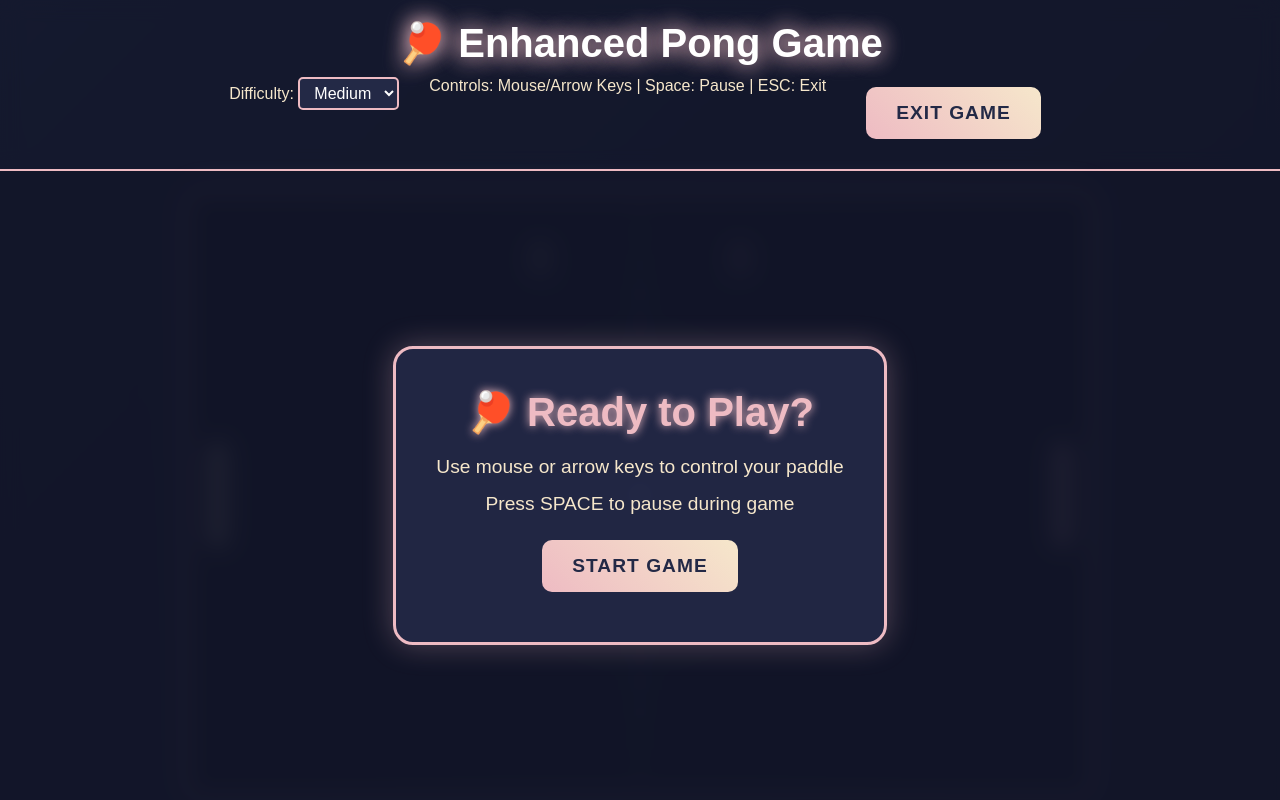
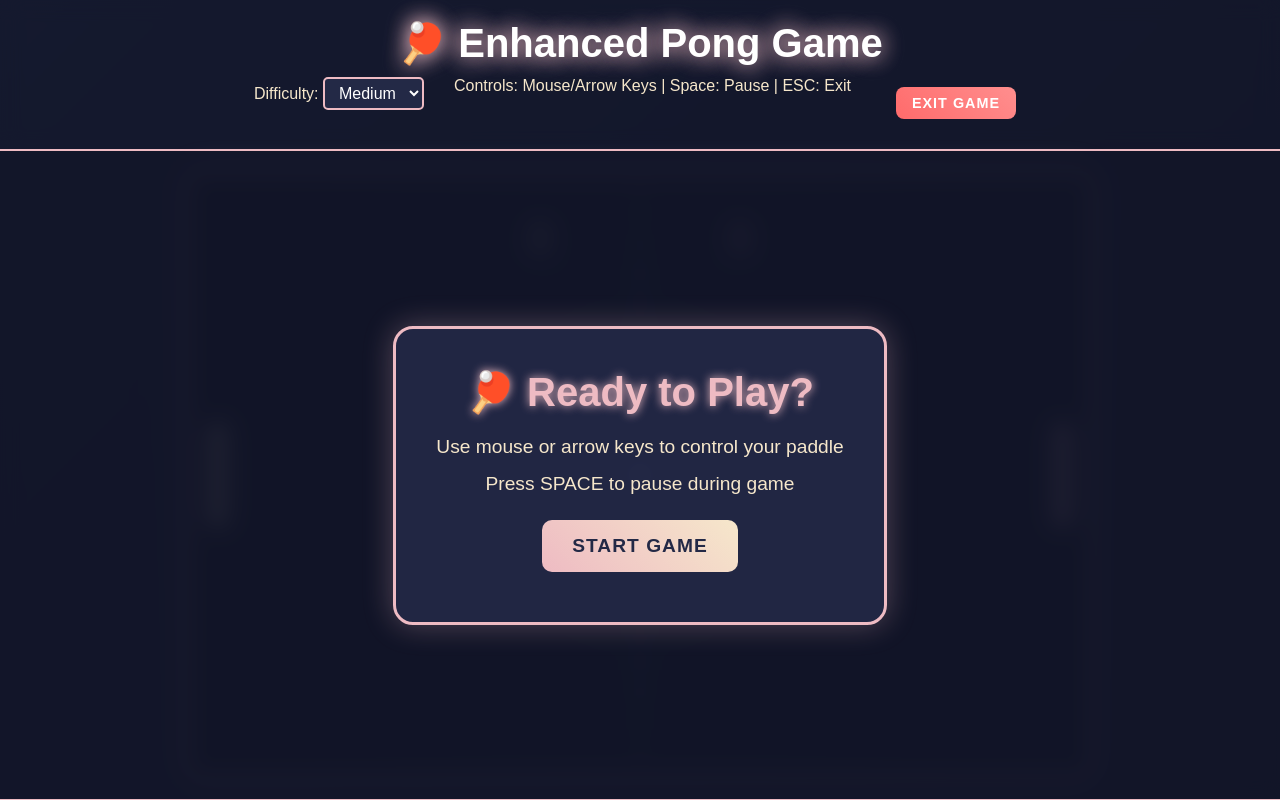
Before and after one commit to Ranjuna120/Pong-game, a plain HTML site: page index.html in a window 1280 px wide. Shown: the top 800 px of the page. Drawn offline with Linux system fonts and the light colour scheme; animation ran at ten frames a second.

Commit message:
Update style.css

```diff
--- a/style.css
+++ b/style.css
@@ -165,6 +165,27 @@ button:active {
     transform: translateY(0);
 }
 
+.exit-button {
+    background: linear-gradient(45deg, #ff6b6b, #ff8e8e);
+    color: white;
+    border: none;
+    padding: 8px 16px;
+    font-size: 0.9rem;
+    font-weight: bold;
+    border-radius: 8px;
+    cursor: pointer;
+    transition: all 0.3s ease;
+    text-transform: uppercase;
+    letter-spacing: 1px;
+    margin-left: 15px;
+}
+
+.exit-button:hover {
+    transform: translateY(-2px);
+    box-shadow: 0 4px 12px rgba(255, 107, 107, 0.4);
+    background: linear-gradient(45deg, #ff8e8e, #ff6b6b);
+}
+
 /* Scoreboard */
 #scoreboard {
     display: flex;
```
